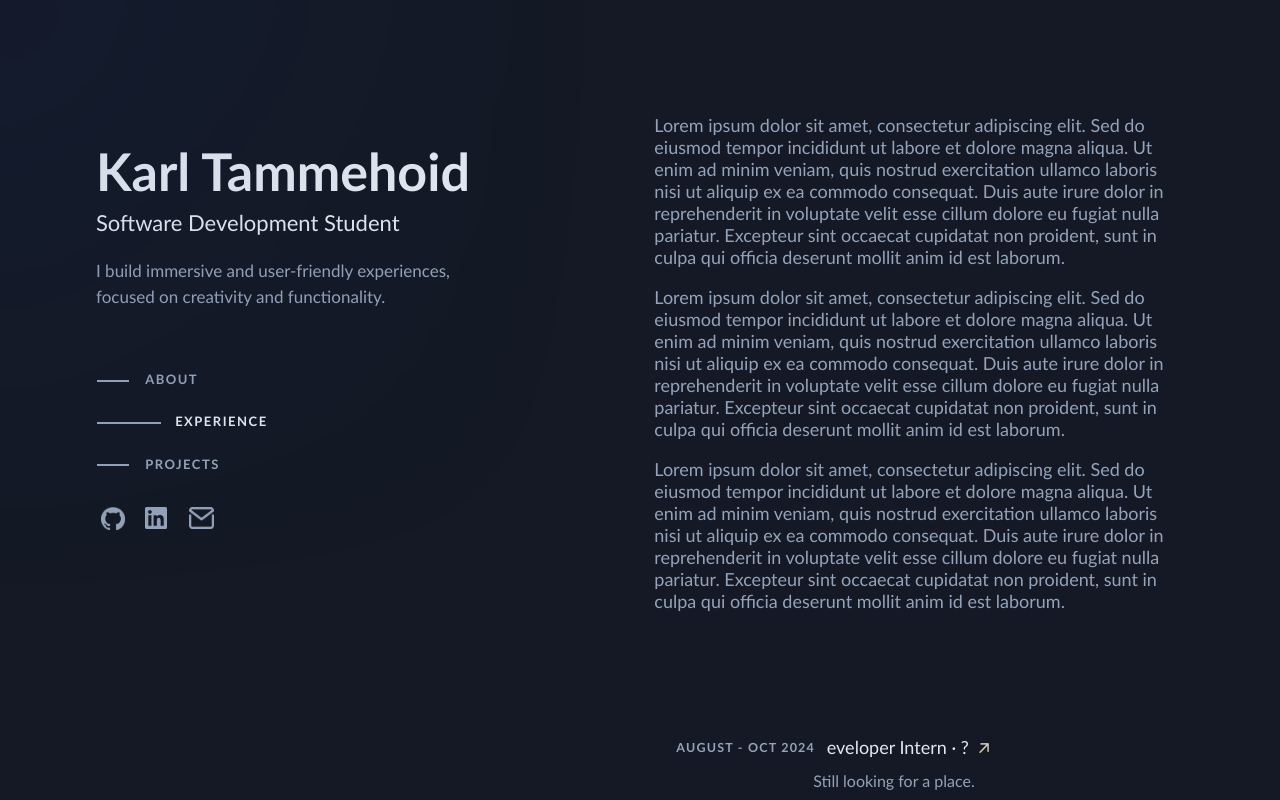
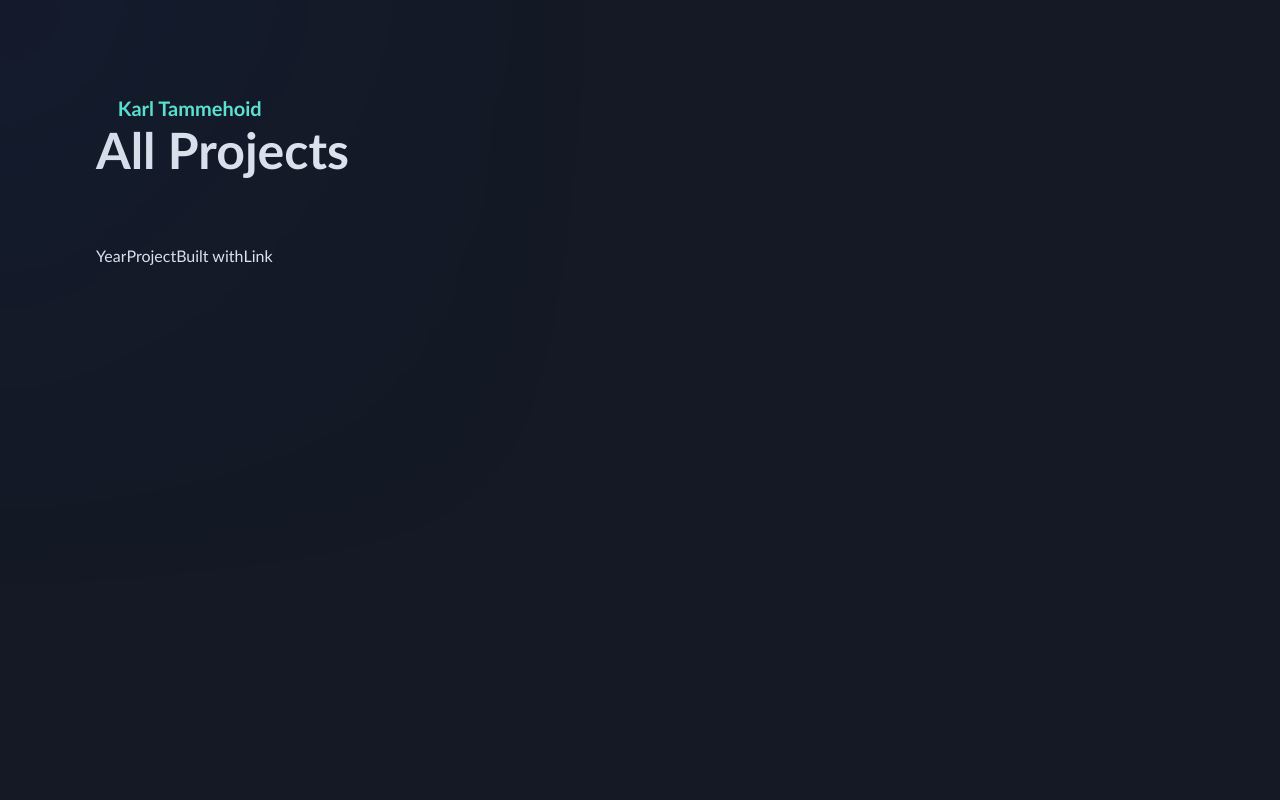
Before and after one commit to ScytheGGG/Portfolio, a React (Create React App) app: page /projects in a window 1280 px wide. Shown: the top 800 px of the page. Built offline with nearby package versions, Linux system fonts and the light colour scheme.

Commit message:
Project archive

```diff
--- a/package.json
+++ b/package.json
@@ -8,6 +8,7 @@
     "@testing-library/user-event": "^13.5.0",
     "react": "^18.3.1",
     "react-dom": "^18.3.1",
+    "react-router-dom": "^6.23.1",
     "react-scripts": "^5.0.1",
     "web-vitals": "^2.1.4"
   },
--- a/src/App.js
+++ b/src/App.js
@@ -1,20 +1,26 @@
 import React from "react"
+import { BrowserRouter as Router, Route, Routes } from 'react-router-dom';
+// website elements
+import BPage from "./home/bPage"
+import bPageExpData from "./home/bPage-exp-data"
+import bPageProjectData from "./home/bPage-project-data"
+import MouseTrail from "./home/bPage-mouse"
 
-// website elements
-import BPage from "./b-home/bPage"
-import bPageExpData from "./b-home/bPage-exp-data"
-import bPageProjectData from "./b-home/bPage-project-data"
-import MouseTrail from "./b-home/bPage-mouse"
+import BProjects from "./projects/bProjects"
 
 // the app itself
 export default function App() {
   return (
-    <div>
-      <MouseTrail />
-      <BPage
-        entries={bPageExpData}
-        projects={bPageProjectData}
-      />
-    </div>
-  )
+    <Router>
+      <div>
+        <MouseTrail />
+        <Routes>
+          <Route path="/" element={<BPage
+          entries={bPageExpData}
+          projects={bPageProjectData} />} />
+          <Route path="/projects" element={<BProjects />} />
+        </Routes>
+      </div>
+    </Router>
+  );
 }
--- a/src/b-home/bPage.js
+++ b/src/home/bPage.js
@@ -1,4 +1,5 @@
 import React, { useState, useEffect } from "react";
+import { Link } from 'react-router-dom';
 
 export default function BPage({ entries, projects }) {
     /* - - - - - - - - - -- - - - -- - - -*/
@@ -211,7 +212,7 @@ export default function BPage({ entries, projects }) {
                         </a>
                     ))}
                     <a href="https://www.youtube.com/watch?v=dQw4w9WgXcQ" target="_blank" rel="noreferrer" class="bprp--archive">
-                        <div className="bprp--view">View Project Archive</div>
+                        <Link className="bprp--view" to="/projects">View Project Archive</Link>
                         <img className="bprp--arrow" src="./photos/arrows/arrow-right.png" alt="arrow right" width="12" height="9"></img>
                     </a>
                 </div>
--- /dev/null
+++ b/src/projects/bProjects.js
@@ -0,0 +1,24 @@
+import React from "react";
+import { Link } from 'react-router-dom';
+
+export default function BProjects() {
+
+    // styles
+    const pageStyle = {
+        fontFamily: 'Calibri, Inter, sans-serif', // Specify calibri as the primary font
+    };
+
+    // JSX Code itself
+    return (
+        <div className="bProjects--style" style={pageStyle}>
+            <Link className="bp--return" to="/">Karl Tammehoid</Link>
+            <p className="bp--title">All Projects</p>
+            <div className="bp--categories">
+                <p>Year</p>
+                <p>Project</p>
+                <p>Built with</p>
+                <p>Link</p>
+            </div>
+        </div>
+    )
+}
--- a/src/style.css
+++ b/src/style.css
@@ -407,3 +407,27 @@ a {
 /* ▒█▄▄█ ▒█▄▄█ ░░ ▒█▄▄▀ ▄█▄ ░░▀▄▀░ ▄█▄ ▒█▄▄▄█ ▄█▄ ▒█▄▄▄█ ▒█░░▀█ */
 
 /* ////////////////////////////////////////////////////////////////////////////////////////////////// */
+
+.bProjects--style {
+  color: var(--white);
+  margin-top: 7.5%;
+  margin-right: 7.5%;
+  margin-left: 7.5%;
+
+  .bp--return {
+    margin-left: 2%;
+    font-size: 20px;
+    font-weight: bold;
+    color: var(--neon);
+  }
+
+  .bp--title {
+    margin-top: -0%;
+    font-size: 50px;
+    font-weight: bold;
+  }
+
+  .bp--categories {
+    display: flex;
+  }
+}
```
Also changed, not shown: src/home/bPage-exp-data.js (renamed from src/b-home/bPage-exp-data.js), src/home/bPage-mouse.js (renamed from src/b-home/bPage-mouse.js), src/home/bPage-project-data.js (renamed from src/b-home/bPage-project-data.js), 1 other file (tests, documents, lock files or other folders).
